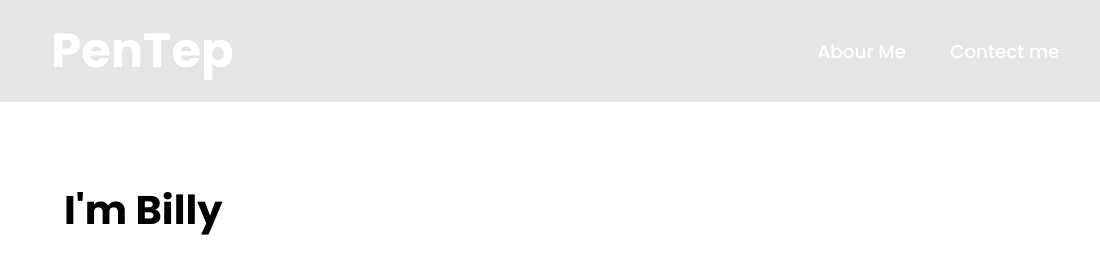
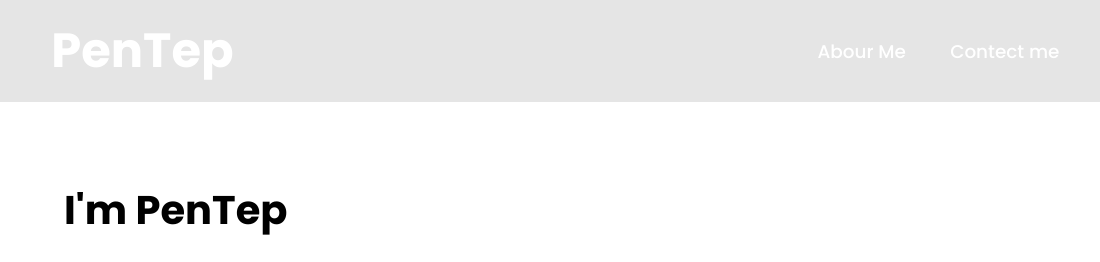
Before and after one commit to PenTep/PBilly, a plain HTML site: page index.html in a window 1280 px wide. Shown: the top 262 px of the page, 0-1100 px from the left. Drawn offline with nearby package versions, Linux system fonts and the light colour scheme.

Commit message:
Update index.html

```diff
--- a/index.html
+++ b/index.html
@@ -36,7 +36,7 @@
     <!-- _______________________header________________________________ -->
     <section class="heading-page">
       <div class="page">
-        <p class="main">I'm Billy</p>
+        <p class="main">I'm PenTep</p>
         <p class="main-s">
           I developed excellent writing skills during my three years of
           schooling. I have the ability to edit the content to look for
```
